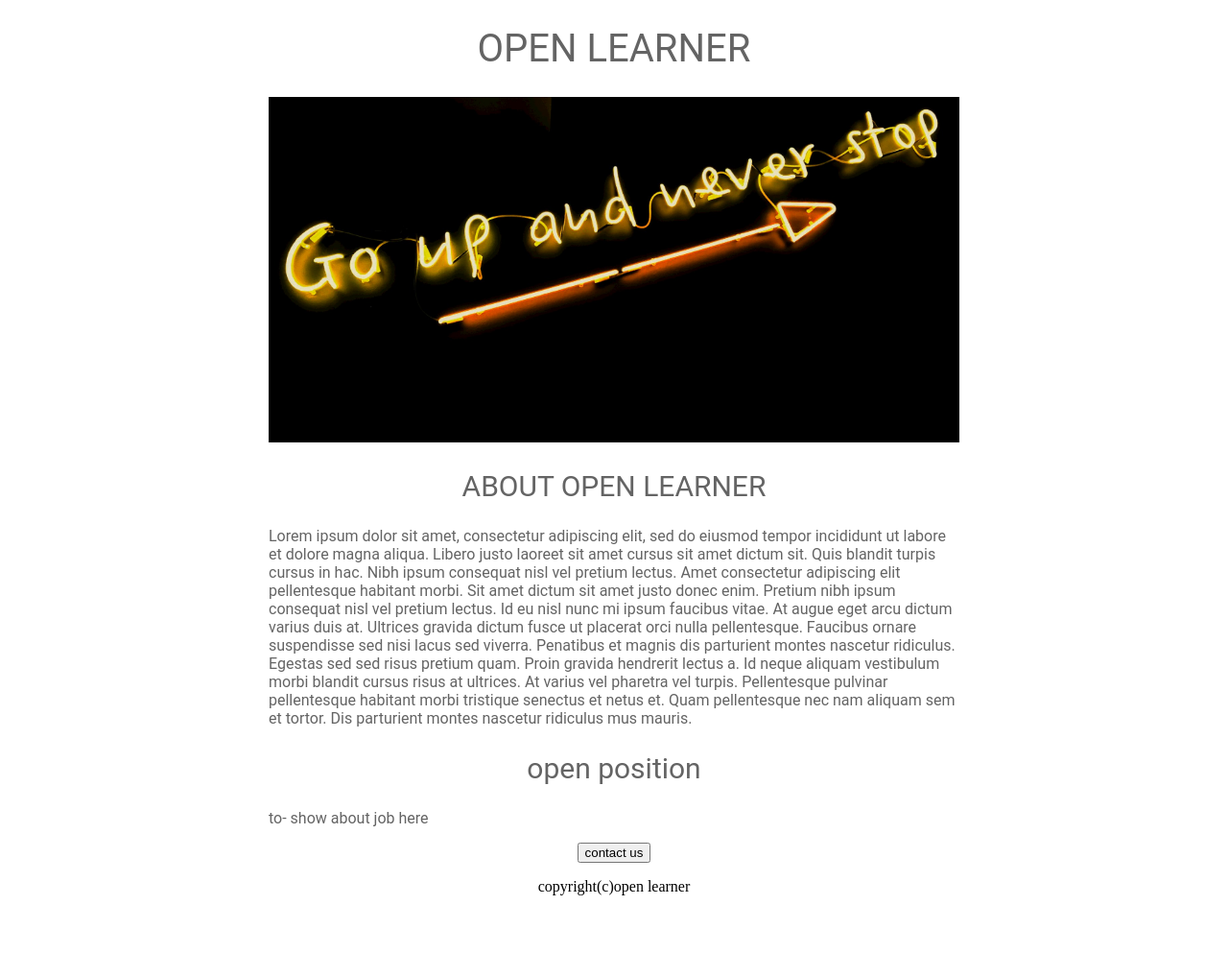
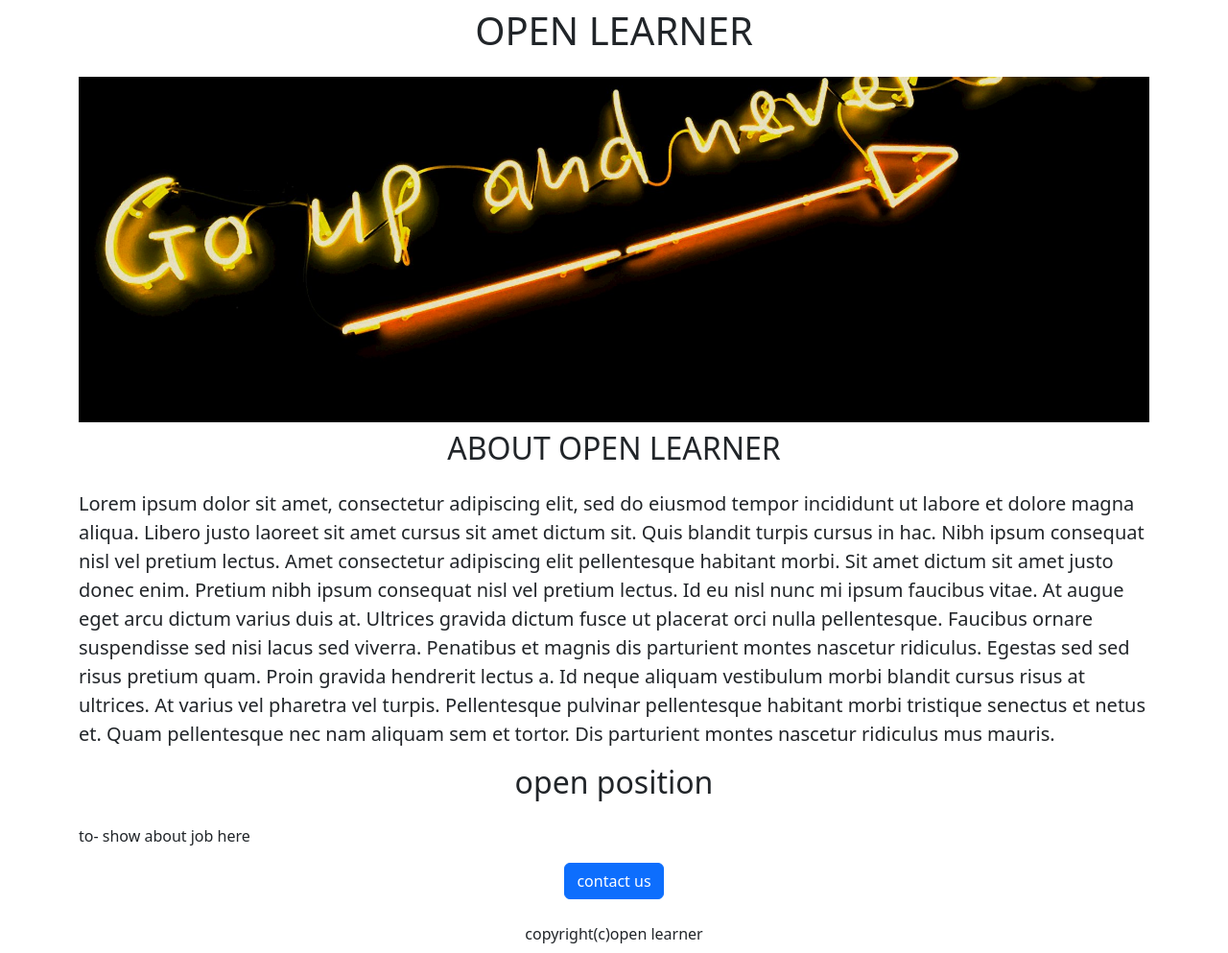
Before and after one commit to Bhai6900/open-leaner, a Flask app: page / in a window 1280 px wide. Shown: the whole page at 96% size. Before the commit the page ends 933 px from the top, so only its background shows below. Run offline with Flask 3, Linux system fonts and the light colour scheme.

Commit message:
used bootstrap

```diff
--- a/templates/hello.html
+++ b/templates/hello.html
@@ -1,54 +1,33 @@
 <!DOCTYPE html>
 <html lang="en">
   <head>  <title>open learner</title>
+    <meta charset="utf-8">
+    <meta name="viewport" content="width=device-width, initial-scale=1">
+    <link href="https://cdn.jsdelivr.net/npm/bootstrap@5.3.3/dist/css/bootstrap.min.css" rel="stylesheet" integrity="sha384-QWTKZyjpPEjISv5WaRU9OFeRpok6YctnYmDr5pNlyT2bRjXh0JMhjY6hW+ALEwIH" crossorigin="anonymous">
     <style>
-      h1{
-        font-size:40px;
-        font-family:Roboto;
-        font-weight:normal;
-        color:rgb(100,100,100);
-        text-align:center;
+      #banner{
+        height: 360px;
+        width: 100% ;
+        object-fit:cover;
       }
-      #banner
-      {
-        height:360px;
-        width:100%;
-        object-fit:cover;
 
-      }
-      h2{
-        font-size:30px;
-        font-family:Roboto;
-        font-weight:normal;
-        color: rgb(100, 100, 100);
-        text-align:center;
+    </style>
 
-      }
-      .body-text{
-        font-family:Roboto;
-        color:rgb(100,100,100);
-      }
-      .container
-      {
-        max-width:720px;
-        margin:0 auto;
-      }
-      </style>
   </head>
   <body>
-    <div class="container ">
-      <h1>OPEN LEARNER </h1>
-    <img id="banner" src="static/work.jpg " >
-    <h2> ABOUT OPEN LEARNER</h2>
-    <P class="body-text">Lorem ipsum dolor sit amet, consectetur adipiscing elit, sed do eiusmod tempor incididunt ut labore et dolore magna aliqua. Libero justo laoreet sit amet cursus sit amet dictum sit. Quis blandit turpis cursus in hac. Nibh ipsum consequat nisl vel pretium lectus. Amet consectetur adipiscing elit pellentesque habitant morbi. Sit amet dictum sit amet justo donec enim. Pretium nibh ipsum consequat nisl vel pretium lectus. Id eu nisl nunc mi ipsum faucibus vitae. At augue eget arcu dictum varius duis at. Ultrices gravida dictum fusce ut placerat orci nulla pellentesque. Faucibus ornare suspendisse sed nisi lacus sed viverra. Penatibus et magnis dis parturient montes nascetur ridiculus. Egestas sed sed risus pretium quam. Proin gravida hendrerit lectus a. Id neque aliquam vestibulum morbi blandit cursus risus at ultrices. At varius vel pharetra vel turpis. Pellentesque pulvinar pellentesque habitant morbi tristique senectus et netus et. Quam pellentesque nec nam aliquam sem et tortor. Dis parturient montes nascetur ridiculus mus mauris.</P>
-    <h2>
+    <div class="container" >
+      <h1 class="text-center mt-2 mb-4">OPEN LEARNER </h1>
+    <img  id="banner" class="img-fluid" src="static/work.jpg " >
+    <h2 class="text-center mt-2 mb-4"> ABOUT OPEN LEARNER</h2>
+    <P class="lead" >Lorem ipsum dolor sit amet, consectetur adipiscing elit, sed do eiusmod tempor incididunt ut labore et dolore magna aliqua. Libero justo laoreet sit amet cursus sit amet dictum sit. Quis blandit turpis cursus in hac. Nibh ipsum consequat nisl vel pretium lectus. Amet consectetur adipiscing elit pellentesque habitant morbi. Sit amet dictum sit amet justo donec enim. Pretium nibh ipsum consequat nisl vel pretium lectus. Id eu nisl nunc mi ipsum faucibus vitae. At augue eget arcu dictum varius duis at. Ultrices gravida dictum fusce ut placerat orci nulla pellentesque. Faucibus ornare suspendisse sed nisi lacus sed viverra. Penatibus et magnis dis parturient montes nascetur ridiculus. Egestas sed sed risus pretium quam. Proin gravida hendrerit lectus a. Id neque aliquam vestibulum morbi blandit cursus risus at ultrices. At varius vel pharetra vel turpis. Pellentesque pulvinar pellentesque habitant morbi tristique senectus et netus et. Quam pellentesque nec nam aliquam sem et tortor. Dis parturient montes nascetur ridiculus mus mauris.</P>
+    <h2 class="text-center mt-2 mb-4" >
       open position
     </h2>
-    <p class="body-text">to- show about job here</p>
+    <p >to- show about job here</p>
       <div style="text-align:center">
-    <button>contact us </button>
-        <p>copyright(c)open learner</p>
+    <button class="btn btn-primary">contact us </button>
+        <p class="mt-4 mb-2">copyright(c)open learner</p>
       </div>
-      </div>
+      </divclass="text-center
   </body>
 </html>
```
